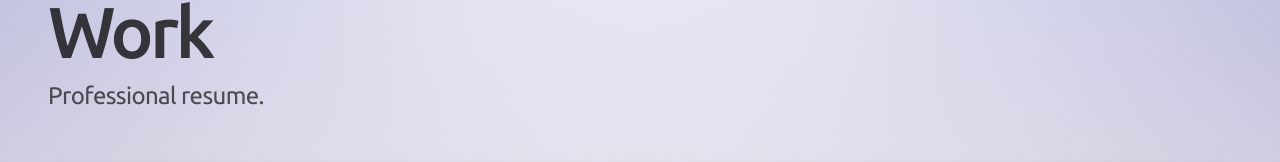
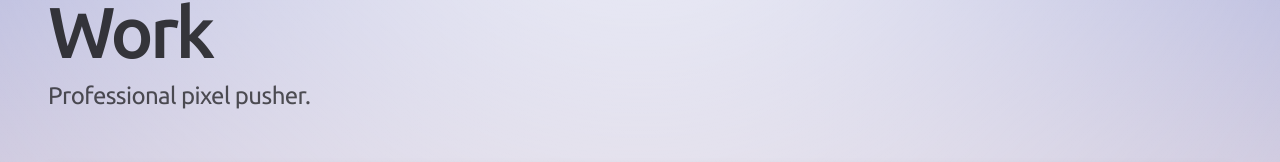
Before and after one commit to nick-vincent/nick-vincent.com-5.0, a SvelteKit app: page /work in a window 1280 px wide. Shown: the part 229-391 px from the top of the page. Built offline with nearby package versions, Linux system fonts and the light colour scheme.

Commit message:
Professional pixel pusher

```diff
--- a/src/routes/work/+page.svelte
+++ b/src/routes/work/+page.svelte
@@ -4,15 +4,12 @@
 
 <svelte:head>
 	<title>Nick Vincent → Work</title>
-	<meta
-		name="description"
-		content="Professional resume."
-	/>
+	<meta name="description" content="Professional pixel pusher." />
 </svelte:head>
 
 <div class="intro">
 	<h1>Work</h1>
-	<p>Professional resume.</p>
+	<p>Professional pixel pusher.</p>
 </div>
 
 <Resume />
```
